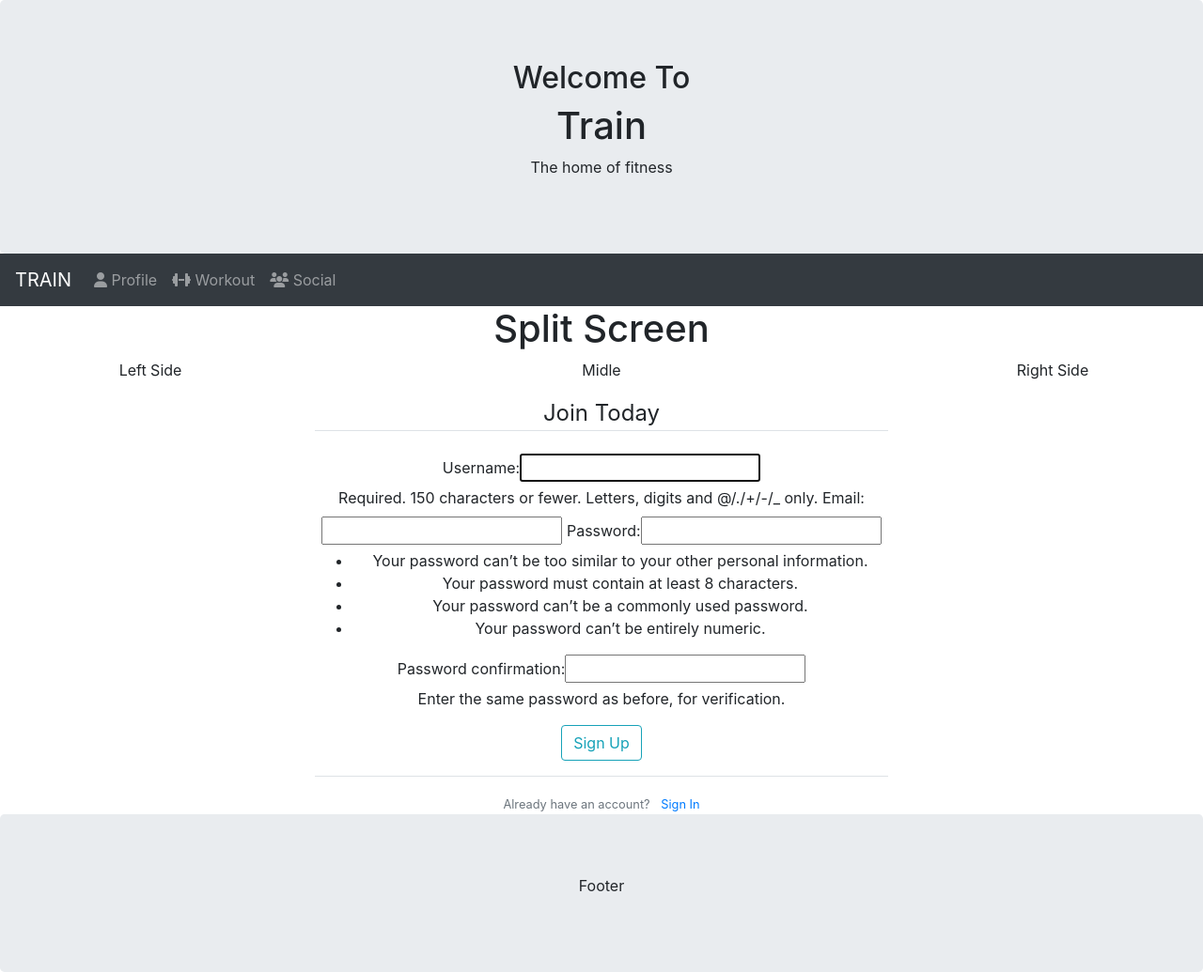
After one commit to TrellixVulnTeam/trainApp_B6BT, a Django app: page /register/ in a window 1280 px wide. The commit adds this page. Shown: the whole page at 94% size. Run offline with Django 3.2, Linux system fonts and the light colour scheme; some libraries are stand-ins or nearby versions.

Commit message:
Fifth Commit p

```diff
--- a/djangoApp/djangoApp/settings.py
+++ b/djangoApp/djangoApp/settings.py
@@ -31,14 +31,13 @@ ALLOWED_HOSTS = []
 # Application definition
 
 INSTALLED_APPS = [
+    'train.apps.TrainConfig',
     'django.contrib.admin',
     'django.contrib.auth',
     'django.contrib.contenttypes',
     'django.contrib.sessions',
     'django.contrib.messages',
     'django.contrib.staticfiles',
-
-    'train',
 ]
 
 MIDDLEWARE = [
@@ -56,7 +55,7 @@ ROOT_URLCONF = 'djangoApp.urls'
 TEMPLATES = [
     {
         'BACKEND': 'django.template.backends.django.DjangoTemplates',
-        'DIRS': [],
+        'DIRS': [os.path.join(BASE_DIR, 'templates')],
         'APP_DIRS': True,
         'OPTIONS': {
             'context_processors': [
--- a/djangoApp/djangoApp/urls.py
+++ b/djangoApp/djangoApp/urls.py
@@ -14,8 +14,16 @@ Including another URLconf
     2. Add a URL to urlpatterns:  path('blog/', include('blog.urls'))
 """
 from django.contrib import admin
-from django.urls import path
+from django.urls import path, include
 
 urlpatterns = [
     path('admin/', admin.site.urls),
+
+    # Handles all routes after and including '/' home route
+    # All routes for / and e.g. /home are in train/urls
+    # Django best practices?
+    # When someone goes to the / (home) route Django will get rid of '/' and go to train/urls
+    # Where it will find a route that matches the string that proceeds the '/'
+    # E.g. /home -> train/urls finds and returns home route
+    path('', include('train.urls')),
 ]
--- /dev/null
+++ b/djangoApp/templates/base.html
@@ -0,0 +1,101 @@
+<!DOCTYPE html>
+<html lang="en">
+<head>
+  <title>Train Home</title>
+  <meta charset="utf-8">
+  <meta name="viewport" content="width=device-width, initial-scale=1">
+  <link rel="stylesheet" href="https://maxcdn.bootstrapcdn.com/bootstrap/4.3.1/css/bootstrap.min.css">
+  <script src="https://ajax.googleapis.com/ajax/libs/jquery/3.4.1/jquery.min.js"></script>
+  <script src="https://cdnjs.cloudflare.com/ajax/libs/popper.js/1.14.7/umd/popper.min.js"></script>
+  <script src="https://kit.fontawesome.com/ff429d8bc2.js"></script>
+  <script src="https://maxcdn.bootstrapcdn.com/bootstrap/4.3.1/js/bootstrap.min.js"></script>
+  <style>
+  .fakeimg {
+    height: 200px;
+    background: #aaa;
+  }
+
+  .affix {
+	position:fixed;
+    top: 0;
+    width: 100%;
+    z-index: 9999 !important;
+  }
+
+
+  </style>
+  <script>
+	$(window).scroll(function(){
+		var scroll = $(window).scrollTop();
+		console.log($('#banner_top').height());
+		if(scroll > $('#banner_top').height()+$('#navBarMain').height()){
+			$('#navBarMain').addClass('affix');
+		}
+		if(scroll < $('#banner_top').height()+$('#navBarMain').height()){
+			$('#navBarMain').removeClass('affix');
+		}
+
+	});
+  </script>
+</head>
+<body>
+
+<div class="jumbotron text-center" style="margin-bottom:0" id="banner_top">
+  <h2>Welcome To</h2>
+  <h1>Train</h1>
+  <p>The home of fitness</p>
+</div>
+
+<nav class="navbar navbar-expand-sm bg-dark navbar-dark" id="navBarMain">
+  <a class="navbar-brand" href="#">TRAIN</a>
+  <button class="navbar-toggler" type="button" data-toggle="collapse" data-target="#collapsibleNavbar">
+    <span class="navbar-toggler-icon"></span>
+  </button>
+  <div class="collapse navbar-collapse" id="collapsibleNavbar">
+    <ul class="navbar-nav">
+      <li class="nav-item">
+        <a class="nav-link" href="#"><i class="fas fa-user"></i> Profile</a>
+      </li>
+      <li class="nav-item">
+        <a class="nav-link" href="#"><i class="fas fa-dumbbell"></i> Workout</a>
+      </li>
+      <li class="nav-item">
+        <a class="nav-link" href="#"><i class="fas fa-users"></i> Social</a>
+      </li>
+    </ul>
+  </div>
+</nav>
+
+<div class="container-fluid">
+  <h1 class="text-center">Split Screen</h1>
+  <div class="row">
+    <div class="text-center col-sm-3 col-md-3 col-lg-3" style="background-color:;">
+      <p>Left Side</p>
+    </div>
+    <div class="text-center col-sm-6 col-md-6 col-lg-6" style="background-color:;">
+      <p>Midle</p>
+      {% if messages %}
+      {% for message in messages %}
+      <div class="alert alert-{{ message.tags }}">
+              {{ message }}
+    </div>
+      {% endfor %}
+      {% endif %}
+                    {% block content %}{% endblock %}
+    </div>
+    <div class="text-center col-sm-3 col-md-3 col-lg-3" style="background-color:;">
+      <p>Right Side</p>
+    </div>
+  </div>
+</div>
+
+
+
+
+
+<div class="jumbotron text-center" style="margin-bottom:0">
+  <p>Footer</p>
+</div>
+
+</body>
+</html>
--- /dev/null
+++ b/djangoApp/templates/register.html
@@ -0,0 +1,21 @@
+{% extends 'base.html' %}
+{% block content %}
+<div class="content-section">
+    <form method="POST">
+        {% csrf_token %}
+        <fieldset class="form-group">
+            <legend class="border-bottom mb-4">Join Today</legend>
+            {{ form }}
+        </fieldset>
+        <div class="form-group">
+            <button class="btn btn-outline-info" type="sumbmit">Sign Up</button>
+        </div>
+    </form>
+
+    <div class="border-top pt-3">
+        <small class="text-muted">
+            Already have an account? <a class="ml-2" href="#">Sign In</a>
+        </small>
+    </div>
+</div>
+{% endblock content %}
--- /dev/null
+++ b/djangoApp/train/forms.py
@@ -0,0 +1,14 @@
+from django import forms
+from django.contrib.auth.models import User
+from django.contrib.auth.forms import UserCreationForm
+
+
+class UserRegisterForm(UserCreationForm):
+    email = forms.EmailField()
+
+    # Class meta
+    # model that will be affected is user model
+    # Fields below are the fields we want in the form and in that order
+    class Meta:
+        model = User
+        fields = ['username', 'email', 'password1', 'password2']
--- /dev/null
+++ b/djangoApp/train/urls.py
@@ -0,0 +1,8 @@
+from django.urls import path
+from . import views
+
+urlpatterns = [
+    path('', views.home, name='train-home'),
+    path('about/', views.about, name='train-about'),
+    path('register/', views.register, name='train-register'),
+]
--- a/djangoApp/train/views.py
+++ b/djangoApp/train/views.py
@@ -1,3 +1,25 @@
-from django.shortcuts import render
+from django.shortcuts import render, redirect
+from django.contrib import messages
+from .forms import UserRegisterForm
 
 # Create your views here.
+
+def home(request):
+    return render(request, "home.html", {})
+
+def about(request):
+    return render(request, "about.html", {})
+
+# User Routes
+
+def register(request):
+    if request.method == 'POST':
+        form = UserRegisterForm(request.POST)
+        if form.is_valid():
+            form.save()
+            username = form.cleaned_data.get('username')
+            messages.success(request, f'Account created for {username}!')
+            return redirect('train-home')
+    else:
+        form = UserRegisterForm()
+    return render(request, "register.html", {'form': form})
```
Also changed, not shown: djangoApp/templates/about.html (+1 -10 lines), djangoApp/templates/home.html (+1 -10 lines), djangoApp/db.sqlite3.
